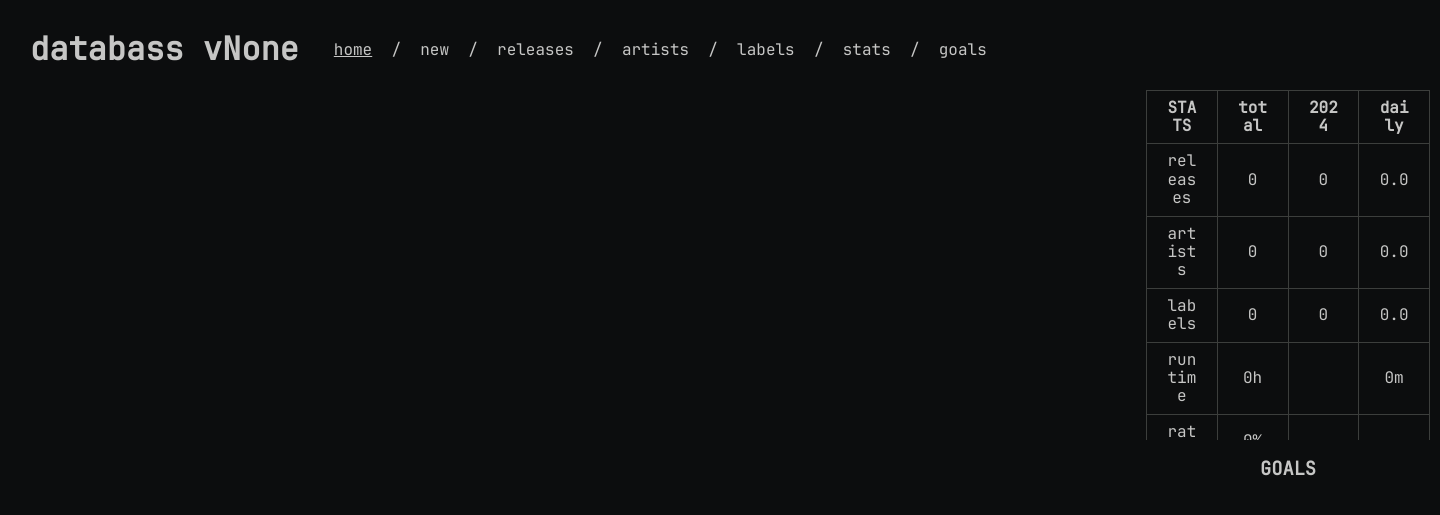
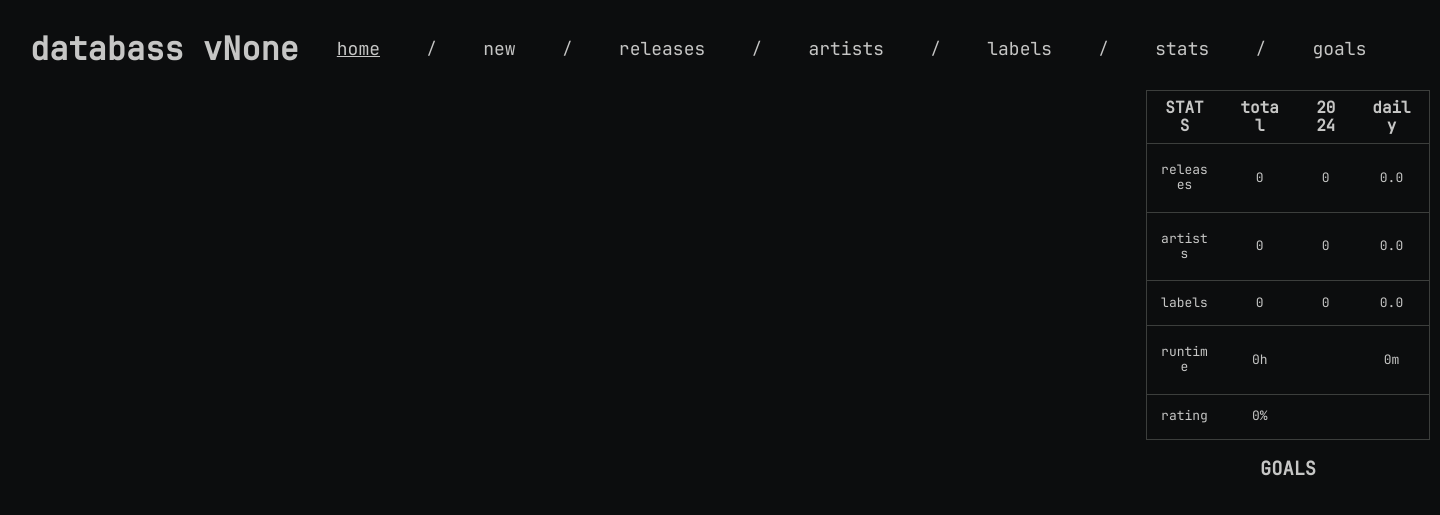
Before and after one commit to chunned/databass, a Flask app: page / in a window 1440 px wide. Shown: the top 515 px of the page. Run offline with Flask 3, Linux system fonts and the light colour scheme; style sheets or scripts are compiled from the project's sources; some libraries are stand-ins or nearby versions.

Commit message:
Rewrite navbar + some homepage styling

```diff
--- a/src/databass/static/src/less/style.less
+++ b/src/databass/static/src/less/style.less
@@ -126,7 +67,14 @@ body {
 #navbar {
   display: flex;
   align-items: center;
+  padding-left: 20px;
+  padding-right: 20px;
+  h1 {
+    padding-right: 20px;
+  }
   a {
+    color: @white;
+    font-size: large;
     text-decoration: none;
     &.active {
       text-decoration: underline!important;
@@ -139,7 +87,7 @@ body {
   .grey_border();
   td,
   th {
-    border-left: 1px solid @grey;
+    border-left: none;
     vertical-align: middle;
   }
   word-wrap: break-word;
--- a/src/databass/templates/home_stats.html
+++ b/src/databass/templates/home_stats.html
@@ -7,7 +7,7 @@
             <th>
                 <p>total</p>
             </th>
-            <th>
+            <th style="width: 20%;">
                 <p>{{ year }}</p>
             </th>
             <th>
@@ -15,6 +15,7 @@
             </th>
         </tr>
     </thead>
+    <tbody style="font-size: small;">
     <tr>
         <td>
             <p>releases</p>
@@ -71,5 +72,7 @@
         <td></td>
         <td></td>
     </tr>
+    </tbody>
+
 
 </table>
--- a/src/databass/templates/includes/navbar.html
+++ b/src/databass/templates/includes/navbar.html
@@ -1,16 +1,18 @@
-<div id="navbar">
-    <h1 style="padding-left: 20px;">databass v{{ g.app_version }}</h1>
-    <a href="/" style="padding-left: 35px;" class="{% if active_page == 'home' %}active{% endif %}">home</a>
+<div id="navbar" class="pure-menu pure-menu-horizontal">
+    <h1>databass v{{ g.app_version }}</h1>
+    <ul class="pure-menu-list">
+        <li class="pure-menu-item"><a href="/" class="{% if active_page == 'home' %}active{% endif %} pure-menu-link">home</a></li>
         &nbsp / &nbsp
-    <a href="/new" id="new-release-link" class="{% if active_page == 'new' %}active{% endif %}">new</a>
+        <li class="pure-menu-item"><a href="/new" id="new-release-link" class="{% if active_page == 'new' %}active{% endif %} pure-menu-link">new</a></li>
         &nbsp / &nbsp
-    <a href="/releases" id="releases-link" class="{% if active_page == 'releases' %}active{% endif %}">releases</a>
+        <li class="pure-menu-item"><a href="/releases" id="releases-link" class="{% if active_page == 'releases' %}active{% endif %} pure-menu-link">releases</a></li>
         &nbsp / &nbsp
-    <a href="/artists" id="artists-link" class="{% if active_page == 'artists' %}active{% endif %}">artists</a>
+        <li class="pure-menu-item"><a href="/artists" id="artists-link" class="{% if active_page == 'artists' %}active{% endif %} pure-menu-link">artists</a></li>
         &nbsp / &nbsp
-    <a href="/labels" id="labels-link" class="{% if active_page == 'labels' %}active{% endif %}">labels</a>
+        <li class="pure-menu-item"><a href="/labels" id="labels-link" class="{% if active_page == 'labels' %}active{% endif %} pure-menu-link">labels</a></li>
         &nbsp / &nbsp
-    <a href="/stats" id="stats-link" class="{% if active_page == 'stats' %}active{% endif %}">stats</a>
+        <li class="pure-menu-item"><a href="/stats" id="stats-link" class="{% if active_page == 'stats' %}active{% endif %} pure-menu-link">stats</a></li>
         &nbsp / &nbsp
-    <a href="/goals" id="goals-link" class="{% if active_page == 'goals' %}active{% endif %}">goals</a>
+        <li class="pure-menu-item"><a href="/goals" id="goals-link" class="{% if active_page == 'goals' %}active{% endif %} pure-menu-link">goals</a></li>
+    </ul>
 </div>
--- a/src/databass/templates/search.html
+++ b/src/databass/templates/search.html
@@ -10,13 +10,13 @@
                {% if pagination.has_prev %}
                     <button type="button" class="pure-button pagination_button page-btn prev_page">back</button>
                 {% else %}
-                    <button type="button" class="pure-button-disabled pagination_button">back</button>
+                    <button type="button" disabled class="pure-button pagination_button">back</button>
                 {% endif %}
 
                 {% if pagination.has_next %}
                     <button type="button" class="pure-button pagination_button page-btn next_page">next</button>
                 {% else %}
-                    <button type="button" class="pure-button-disabled pagination_button">next</button>
+                    <button type="button" disabled class="pure-button pagination_button">next</button>
                 {% endif %}
             </th>
             <th>RELEASE</th>
```
Also changed, not shown: other parts of src/databass/static/src/less/style.less (+2 -62 lines), src/databass/templates/home_release_table.html (+5 -5 lines). Lines whose indentation alone changed are shown as unchanged.
